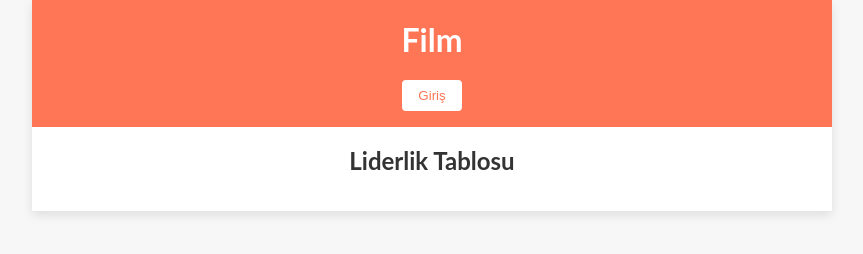
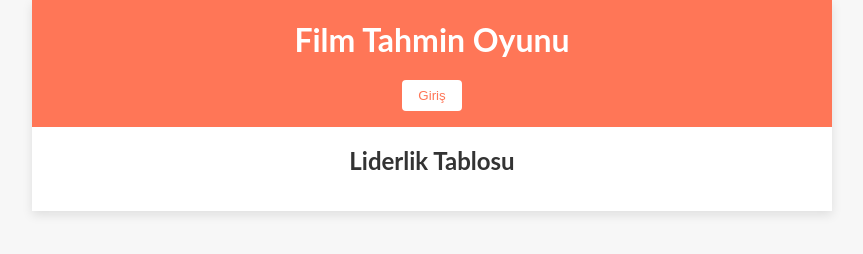
Before and after one commit to Drein100/guess-the-movie, a plain HTML site: page public/index.html in a window 1280 px wide. Shown: the whole page, without its empty margins (208-1071 px from the left). Drawn offline with Linux system fonts and the light colour scheme; no server answers.

Commit message:
son olsun

```diff
--- a/public/index.html
+++ b/public/index.html
@@ -10,7 +10,7 @@
     <div class="container">
       <!-- Site Başlığı -->
       <header class="site-header">
-        <h1 class="site-title">Film</h1>
+        <h1 class="site-title">Film Tahmin Oyunu</h1>
         <nav class="nav-bar">
           <button id="loginBtn">Giriş</button>
           <button id="logoutBtn" style="display: none;">Çıkış Yap</button>
```
